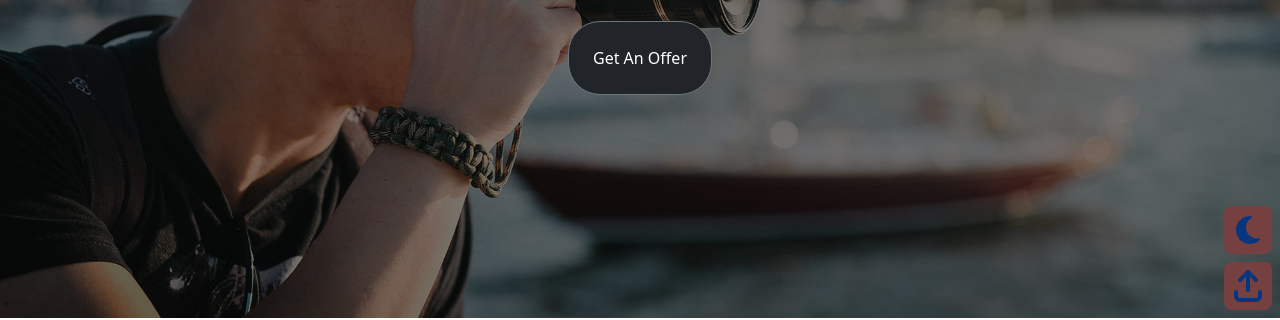
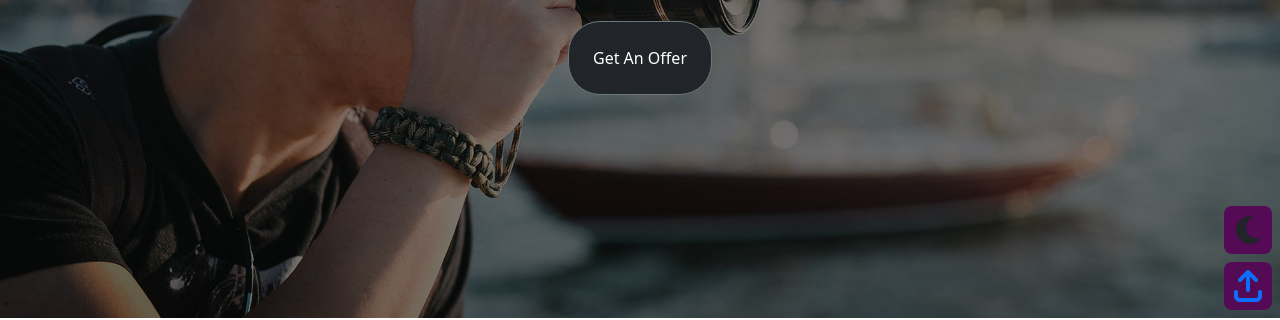
Before and after one commit to ridvankoseler/websiteWithBootstrap, a plain HTML site: page index.html in a window 1280 px wide. Shown: the part 482-802 px from the top of the page. Drawn offline with nearby package versions, Linux system fonts and the light colour scheme.

Commit message:
uptade 2

```diff
--- a/index.html
+++ b/index.html
@@ -426,16 +426,24 @@
         </footer>
         <!-- ************************************* Fixed arrow ************************** -->
         <div class="moonArrow d-flex flex-column mx-2 my-2">
-        <a href=""><i class="moon fa-solid fa-moon p-2 fa-2x rounded-3 text-center"></i></a>
+        <i class="moon fa-solid fa-moon p-2 fa-2x rounded-3 text-center " onclick="darkMode()"></i>
         <a href="#"><i class="arrow fa-solid fa-arrow-up-from-bracket p-2 fa-2x rounded-3 mt-2 text-center"></i></a>
         </div>
 
 
     </div>
+    <script>
+  function darkMode() {
+     let element = document.body;
+     element.classList.toggle("dark-mode");
+  }
+  </script>
     <script
       src="https://kit.fontawesome.com/581c84170e.js"
       crossorigin="anonymous"
     ></script>
     <script src="https://cdn.jsdelivr.net/npm/bootstrap@5.2.0-beta1/dist/js/bootstrap.bundle.min.js"></script>
+
+
   </body>
 </html>
--- a/style.css
+++ b/style.css
@@ -182,21 +182,27 @@ a .btn:hover{
 
 
 /* **************************************footer***************************** */
+
+
 .footer{
     background-color: #252525;
 }
 
 .moon,.arrow{
-    background-color: lightcoral;
+    background-color: rgb(85, 10, 85);
     width: 3rem;
+    cursor: pointer;
 }
 .moonArrow{
     position: fixed;
-    bottom: 0px;
-    right: 0px;
+    bottom:0;
+    right: 0;
+    z-index: 10;
 }
-
-
+.dark-mode{
+    background-color: #333232 !important;
+    color: white !important;
+}
 
 
 
```
